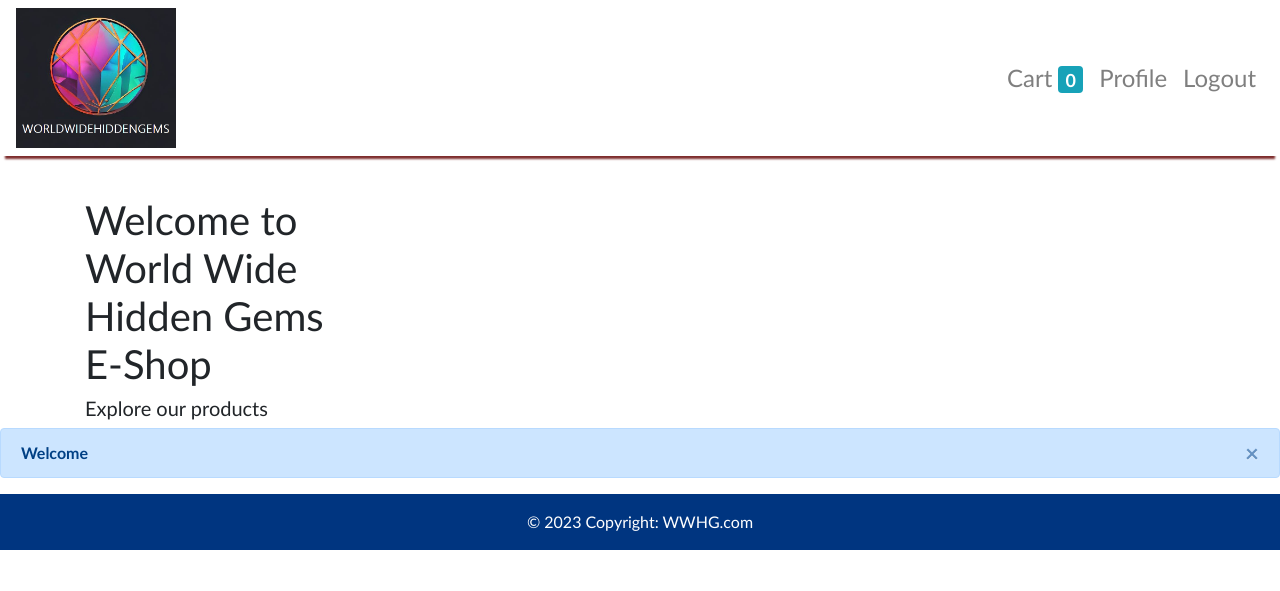
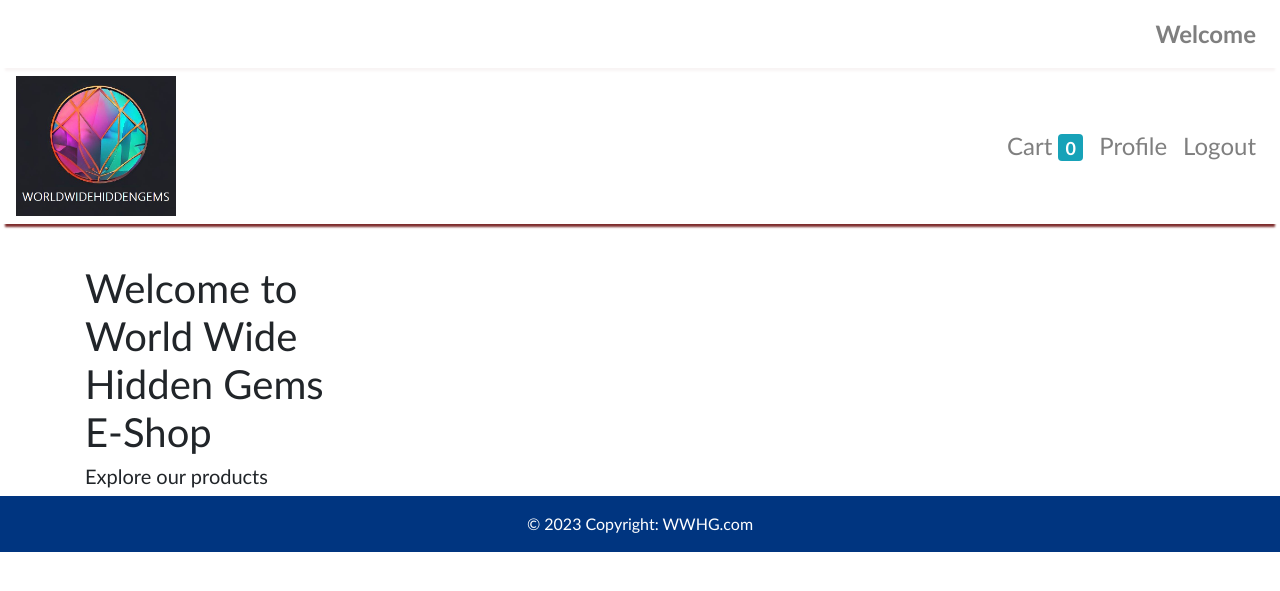
Before and after one commit to Tziim/WWHG, a Django app: page / in a window 1280 px wide. Shown: the top 591 px of the page. Run offline with Django 4.2, Linux system fonts and the light colour scheme; the visitor is signed in with stand-in values (Sample User, id 1); data comes from the database, SQL or seed files in the repository; data that the repository does not hold is empty; some libraries are stand-ins or nearby versions.

Commit message:
Welcome teksti paigutamine menüüst ülesse paremasse nurka

```diff
--- a/wwhg_site/static/css/style.css
+++ b/wwhg_site/static/css/style.css
@@ -24,6 +24,14 @@ body {
 /*[ BASE ]
 ///////////////////////////////////////////////////////////
 */
+
+.name-menu {
+    position: sticky;
+    top: 0;
+    z-index: 100;
+    background-color: rgba(255, 255, 255, 0.95);
+}
+
 .custom-button-container {
     display: flex;
     justify-content: space-between; /* Align items equally */
@@ -55,6 +63,22 @@ body {
     justify-content: space-between;
     /* Adjust the spacing between menu buttons */
     gap: 100px; /* You can change this value as needed */
+}
+
+.alert {
+    padding: 5px;
+    border: 2px solid #ccc;
+    background-color: rgba(151, 162, 178, 0.21);
+    color: #333;
+    border-radius: 4px;
+    margin-bottom: 10px;
+}
+
+/* Style the heading of the alert */
+.alert h4 {
+    margin: 0;
+    font-size: 10px;
+    color: #333;
 }
 
 /*[ ALL-PRODUCTS VIEW ]
--- a/wwhg_site/wwhg_app/templates/base.html
+++ b/wwhg_site/wwhg_app/templates/base.html
@@ -9,6 +9,18 @@
 
 <body>
 <link rel="stylesheet" type="text/css" href="{% static 'css/style.css' %}">
+<nav class="one-edge-shadow sticky navbar navbar-expand-lg navbar-light custom-justify-between">
+            <ul class="navbar-nav ml-auto">
+                <li>
+                    {% if user.is_authenticated %}
+                    <div class="nav-link text-black" style="font-size: 24px" role="alert">
+                        <strong>Welcome {{ user.userprofile.first_name }} {{ user.userprofile.last_name }}</strong>
+                    </div>
+                    {% endif %}
+                </li>
+            </ul>
+</nav>
+
 <nav class="one-edge-shadow sticky-top navbar navbar-expand-lg navbar-light menu custom-justify-between">
     <a href="{% url 'index' %}" class="logo">
         <img src="{% static 'images/logo.png' %}" alt="WWHG" style="width: 160px; height: auto;">
--- a/wwhg_site/wwhg_app/templates/wwhg_app/index.html
+++ b/wwhg_site/wwhg_app/templates/wwhg_app/index.html
@@ -22,14 +22,4 @@
             </div>
         </div>
     </div>
-    {% if user.is_authenticated %}
-        <div class="alert alert-primary alert-dismissible fade show"
-             role="alert">
-            <strong>Welcome {{ user.userprofile.first_name }} {{ user.userprofile.last_name }}</strong>
-            <button type="button" class="close" data-dismiss="alert"
-                    aria-label="Close">
-                <span aria-hidden="true">&times;</span>
-            </button>
-        </div>
-    {% endif %}
 {% endblock %}
```
Lines whose indentation alone changed are shown as unchanged.
